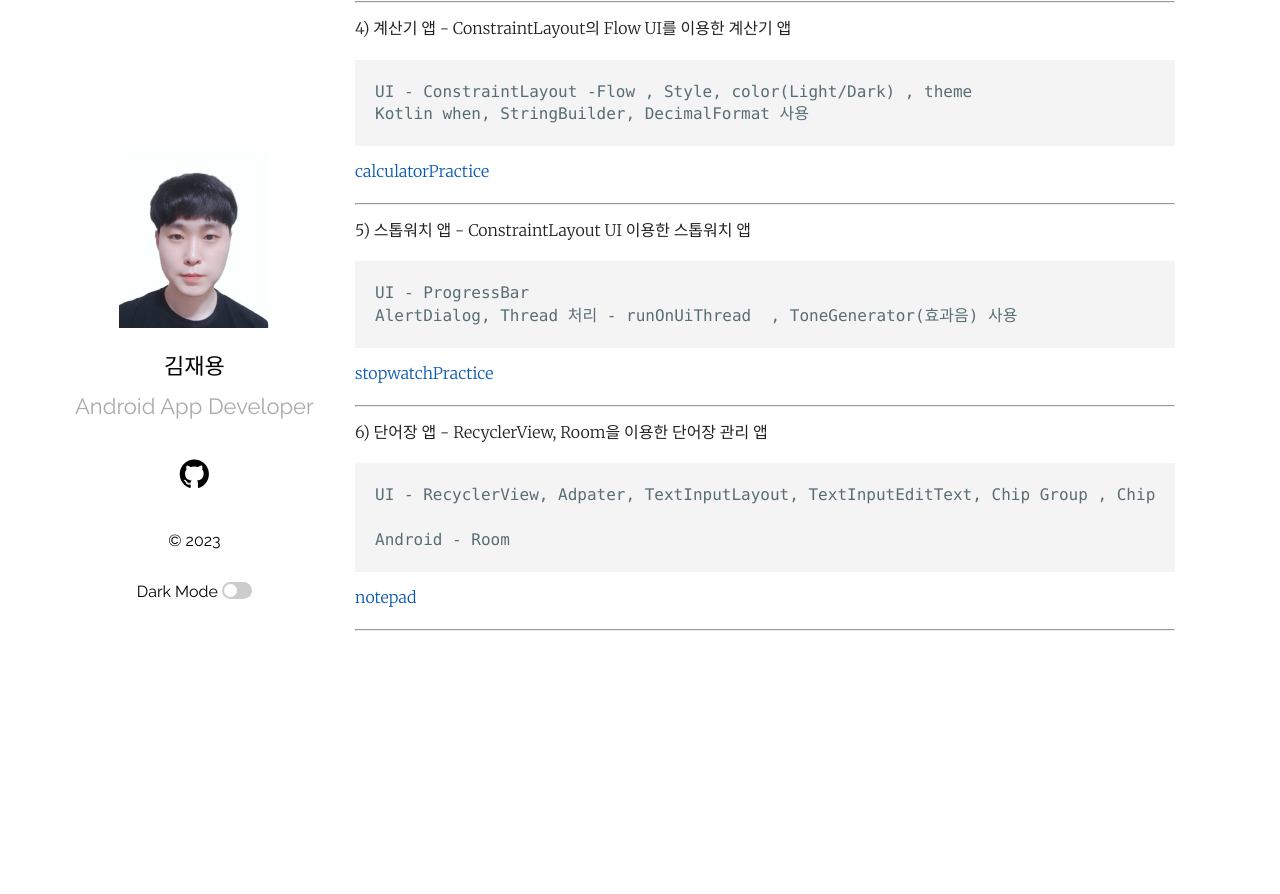
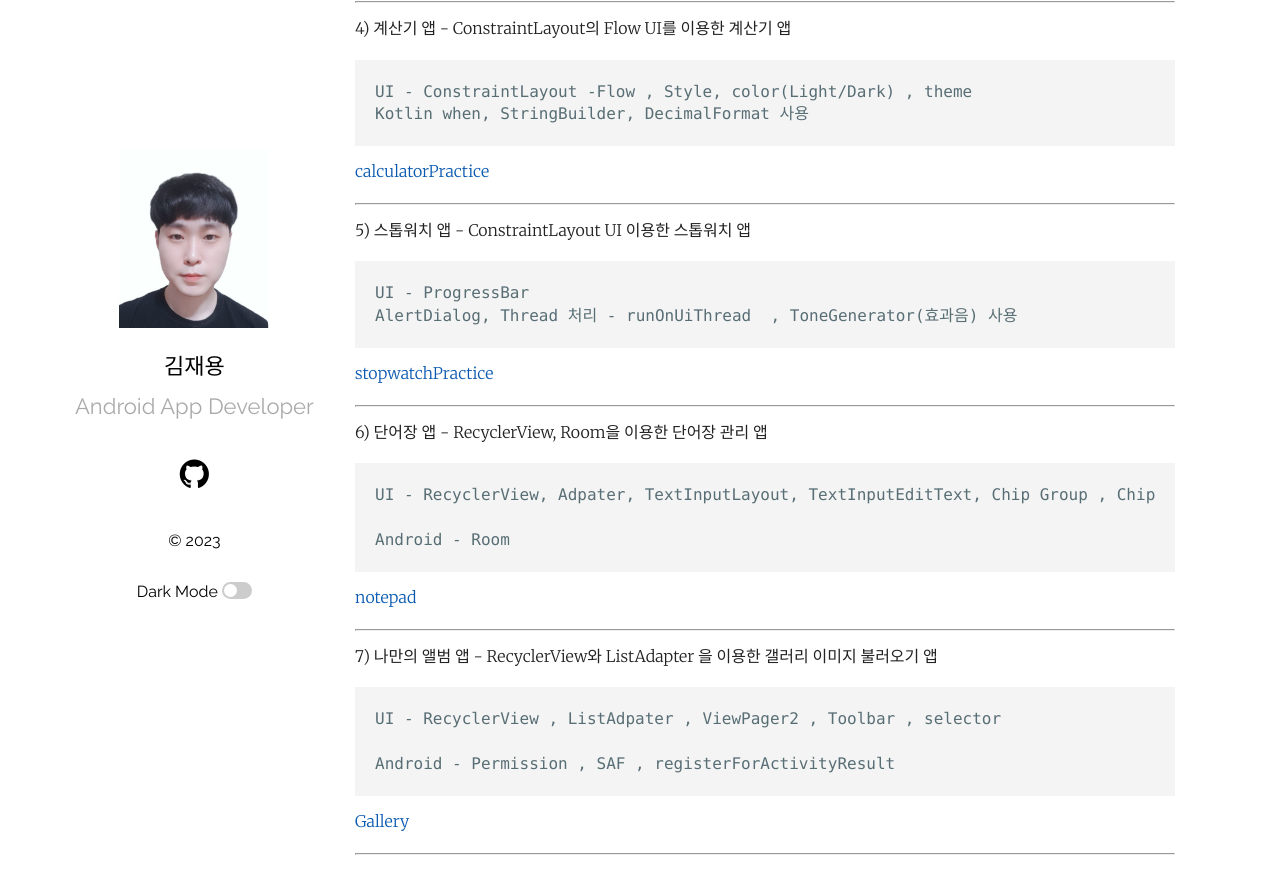
Before and after one commit to Jaeyong1114/Jaeyong1114.github.io, a Jekyll site: the page built from _posts/2023-06-08-Study-jekyll.markdown, in a window 1280 px wide and 900 px high, scrolled down 601 px. Shown: the top 894 px of the window. Built offline with Jekyll 4.4.1, drawn with Linux system fonts in a browser that asks for light colours; before the commit the page ends 1277 px from its top, so only the background shows below that.

Commit message:
study 추가

```diff
--- a/_posts/2023-06-08-Study-jekyll.markdown
+++ b/_posts/2023-06-08-Study-jekyll.markdown
@@ -57,6 +57,17 @@ categories: jekyll update
 
   --------------------------------------------------------------------------------------------------------------------------------------
 
+  7) 나만의 앨범 앱 - RecyclerView와 ListAdapter 을 이용한 갤러리 이미지 불러오기 앱
+
+    UI - RecyclerView , ListAdpater , ViewPager2 , Toolbar , selector
+
+    Android - Permission , SAF , registerForActivityResult
+
+
+  [Gallery][Gallery]
+
+  --------------------------------------------------------------------------------------------------------------------------------------
+
 
 
 [numCount]: https://github.com/Jaeyong1114/numbercountPractice
@@ -65,3 +76,4 @@ categories: jekyll update
 [calculator]: https://github.com/Jaeyong1114/calculatorPractice
 [stopwatch]: https://github.com/Jaeyong1114/stopwatchPractice
 [notepad]: https://github.com/Jaeyong1114/notepadPractice
+[Gallery]: https://github.com/Jaeyong1114/MyGalleryPractice
```
